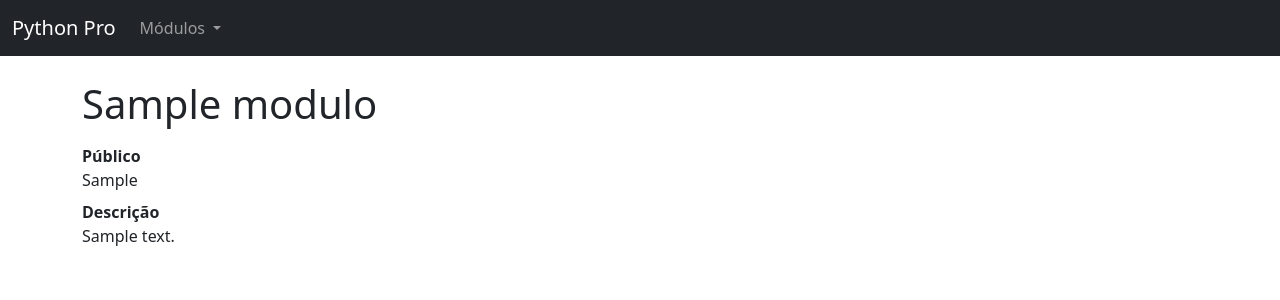
After one commit to Jaycmarques/curso-django, a Django app: a page that uses base/templates/base/base.html in a window 1280 px wide. The commit adds this page. Shown: the top 300 px of the page. Run offline with Django 5.2, Linux system fonts and the light colour scheme; tables that the repository leaves empty hold one stand-in row (values such as "Sample post"); some libraries are stand-ins or nearby versions.

Commit message:
criado template modulos_detalhes, migrações, urls, views para o app modulos

```diff
--- a/base/templates/base/base.html
+++ b/base/templates/base/base.html
@@ -39,7 +39,7 @@
 						</a>
 						<div class="dropdown-menu">
 							{% for modulo in MODULOS %}
-							<a class="dropdown-item" href="#">{{modulo.titulo}}</a>
+							<a class="dropdown-item" href="{{modulo.get_absolute_url}}">{{modulo.titulo}}</a>
 							{% endfor %}
 
 						</div>
--- a/modulos/admin.py
+++ b/modulos/admin.py
@@ -6,3 +6,4 @@
 @admin.register(Modulo)
 class ModuloAdmin(OrderedModelAdmin):
     list_display = ('titulo', 'publico', 'move_up_down_links')
+    prepopulated_fields = {'slug': ('titulo',)}
--- a/modulos/facade.py
+++ b/modulos/facade.py
@@ -9,3 +9,7 @@ def listar_modulos_ordenados() -> List[Modulo]:
     '''
 
     return list(Modulo.objects.order_by('titulo').all())
+
+
+def encontrar_modulo(slug: str):
+    return Modulo.objects.get(slug=slug)
--- a/modulos/models.py
+++ b/modulos/models.py
@@ -1,4 +1,5 @@
 from django.db import models
+from django.urls import reverse
 from ordered_model.models import OrderedModel
 
 
@@ -6,9 +7,13 @@ class Modulo(OrderedModel):
     titulo = models.CharField(max_length=64)
     publico = models.TextField(default='Público padrão')
     descricao = models.TextField(default='Descrição padrão')
+    slug = models.SlugField(unique=True, max_length=32)
 
     class Meta(OrderedModel.Meta):
         pass
 
     def __str__(self) -> str:
         return self.titulo
+
+    def get_absolute_url(self):
+        return reverse('modulos:detalhe', kwargs={'slug': self.slug})
--- /dev/null
+++ b/modulos/templates/modulos/modulos_detalhe.html
@@ -0,0 +1,20 @@
+{% extends 'base/base.html' %}
+{% load static %}
+{% block title %}{{modulo.titulo}}{% endblock title %}
+{% block description %}Página com detalhes do módulo {{modulo.titulo}}{% endblock description %}
+{% block body %}
+<div class="container">
+    <div class="row">
+        <div class="col-md-12">
+            <h1 class="mt-4 mb-3">{{ modulo.titulo }}</h1>
+            <dl>
+                <dt>Público</dt>
+                <dd>{{modulo.publico}}</dd>
+                <dt>Descrição</dt>
+                <dd>{{modulo.descricao}}</dd>
+            </dl>
+
+        </div>
+    </div>
+</div>
+{% endblock body %}
--- /dev/null
+++ b/modulos/urls.py
@@ -0,0 +1,8 @@
+from django.urls import path
+from modulos import views
+
+app_name = 'modulos'
+urlpatterns = [
+    path('<slug:slug>', views.detalhe, name='detalhe'),
+    # path("__debug__/", include("debug_toolbar.urls")),
+]
--- a/modulos/views.py
+++ b/modulos/views.py
@@ -1,3 +1,7 @@
 from django.shortcuts import render
+from modulos import facade
 
-# Create your views here.
+
+def detalhe(request, slug):
+    modulo = facade.encontrar_modulo(slug)
+    return render(request, 'modulos/modulos_detalhe.html', {'modulo': modulo})
--- a/pypro/urls.py
+++ b/pypro/urls.py
@@ -24,6 +24,7 @@ urlpatterns = [
     path('admin/', admin.site.urls),
     path('', include('base.urls')),
     path('videos/', include('videos.urls')),
+    path('modulos/', include('modulos.urls')),
     # path("__debug__/", include("debug_toolbar.urls")),
 ]
 
```
Also changed, not shown: base/tests/test_home.py (+1 -1 lines), modulos/tests/test_aba_modulos.py (renamed from modulos/tests/test_modulos.py, +5 -0 lines), modulos/tests/test_modulos_detalhe.py (added, +28 -0 lines), modulos/migrations/0004_modulo_slug.py (added), modulos/migrations/0005_populando_slug.py (added), modulos/migrations/0006_alter_modulo_slug.py (added).
